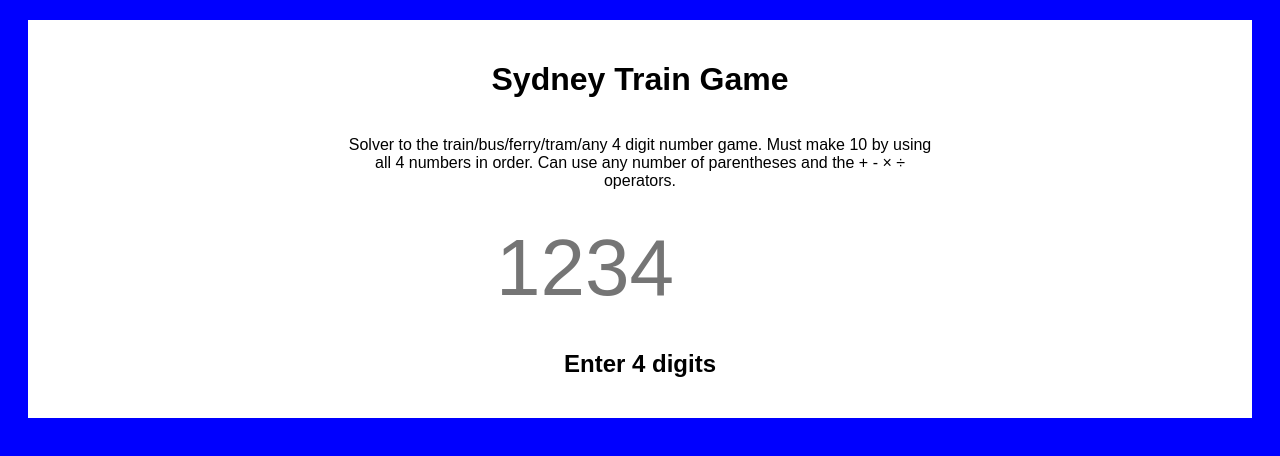
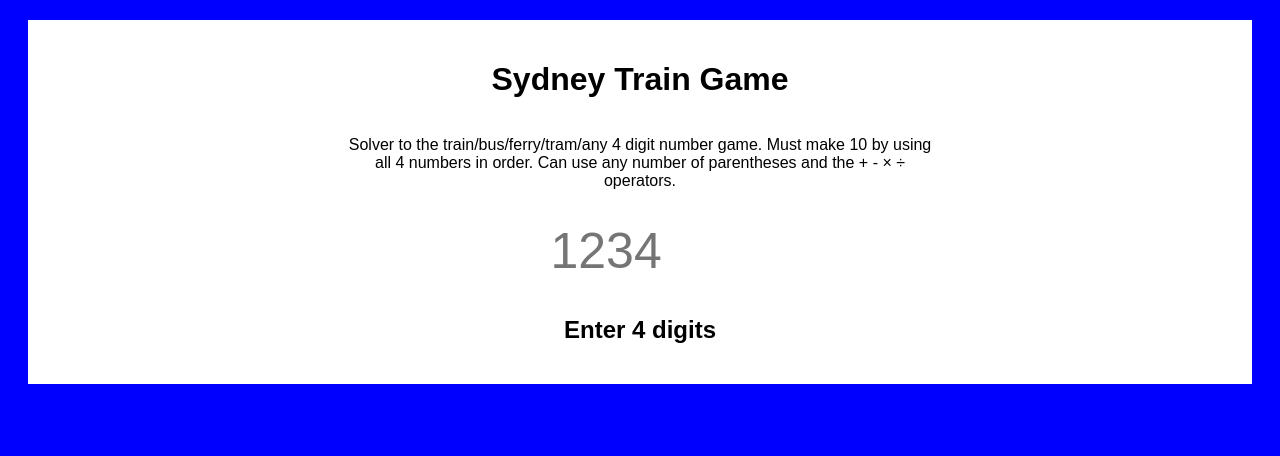
Before and after one commit to Raymond-Su/Sydney-Train-Game, a React (Create React App) app in the folder client/: page / in a window 1280 px wide. Shown: the top 456 px of the page. Built offline with nearby package versions, Linux system fonts and the light colour scheme.

Commit message:
style: fixed font size of input

```diff
--- a/client/src/components/puzzle/puzzle.css
+++ b/client/src/components/puzzle/puzzle.css
@@ -1,12 +1,11 @@
 .puzzle-input {
-  width: fit-content;
   border-color: white;
   border-style: solid;
   background-color: white;
   border-radius: 10px;
   border-width: 1px;
   outline: none;
-  font-size: 5em;
+  font-size: 50px;
   color: blue;
   caret-color: blue;
   padding: 15px 20px;
```
